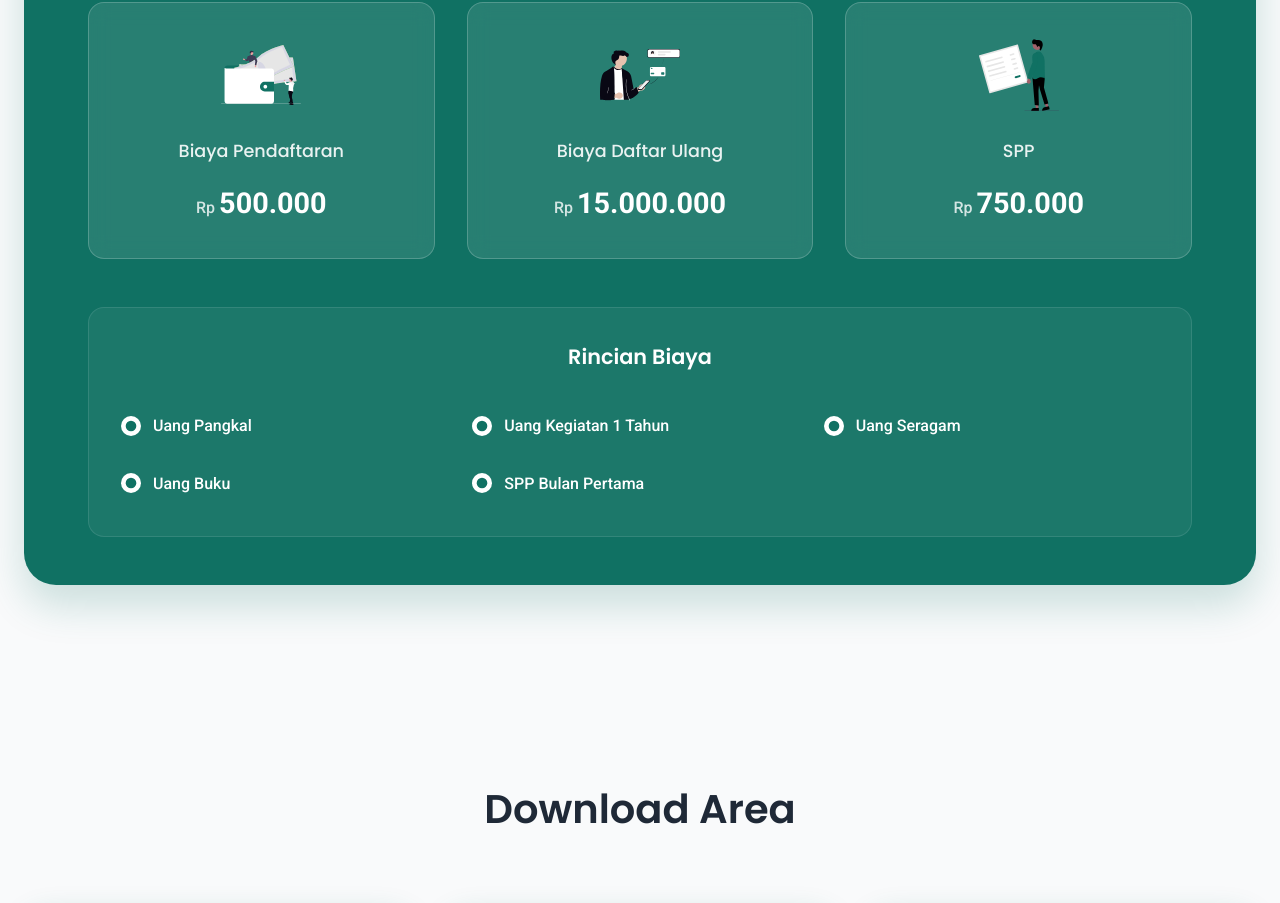
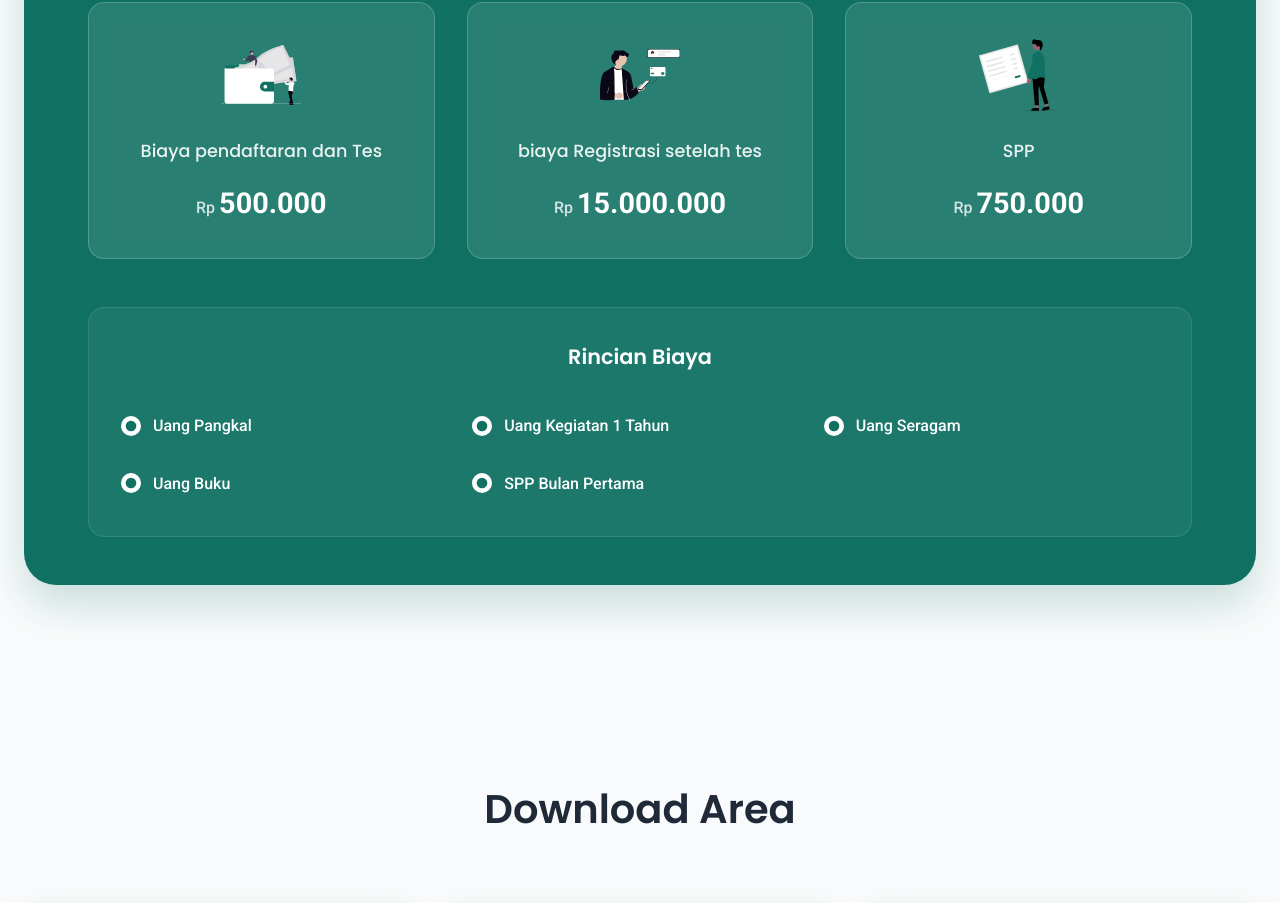
Before and after one commit to muse727/kaffah_website, a Next.js app: page /pendaftaran in a window 1280 px wide. Shown: the part 2247-3150 px from the top of the page. Built offline with nearby package versions, Linux system fonts and the light colour scheme.

Commit message:
perubahan teks di investasi pendiidkan

```diff
--- a/components/InvestasiPendidikan.js
+++ b/components/InvestasiPendidikan.js
@@ -10,8 +10,8 @@ const pricingData = {
   sd: {
     title: 'SD',
     cards: [
-      { title: 'Biaya Pendaftaran', price: 400000, icon: '/illustrations/biaya-pendaftaran.svg' },
-      { title: 'Biaya Daftar Ulang', price: 13100000, icon: '/illustrations/biaya-daftar-ulang.svg' },
+      { title: 'Biaya pendaftaran dan Tes', price: 400000, icon: '/illustrations/biaya-pendaftaran.svg' },
+      { title: 'biaya Registrasi setelah tes', price: 13100000, icon: '/illustrations/biaya-daftar-ulang.svg' },
       { title: 'SPP', price: 750000, icon: '/illustrations/biaya-spp.svg' },
     ],
     rincian: ['Uang Pangkal', 'Uang Kegiatan 1 Tahun', 'Uang Seragam', 'Uang Buku', 'SPP Bulan Pertama'],
@@ -19,8 +19,8 @@ const pricingData = {
   smp: {
     title: 'SMP',
     cards: [
-      { title: 'Biaya Pendaftaran', price: 500000, icon: '/illustrations/biaya-pendaftaran.svg' },
-      { title: 'Biaya Daftar Ulang', price: 15000000, icon: '/illustrations/biaya-daftar-ulang.svg' },
+      { title: 'Biaya pendaftaran dan Tes', price: 500000, icon: '/illustrations/biaya-pendaftaran.svg' },
+      { title: 'biaya Registrasi setelah tes', price: 15000000, icon: '/illustrations/biaya-daftar-ulang.svg' },
       { title: 'SPP', price: 750000, icon: '/illustrations/biaya-spp.svg' },
     ],
     rincian: ['Uang Pangkal', 'Uang Kegiatan 1 Tahun', 'Uang Seragam', 'Uang Buku', 'SPP Bulan Pertama'],
```
